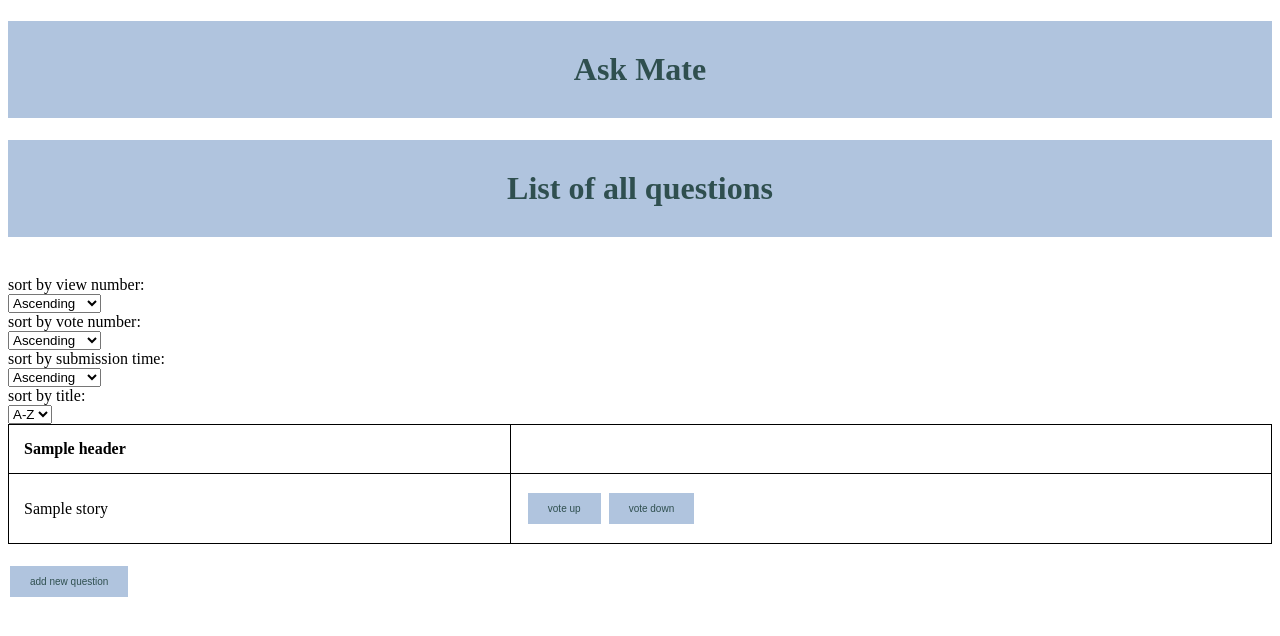
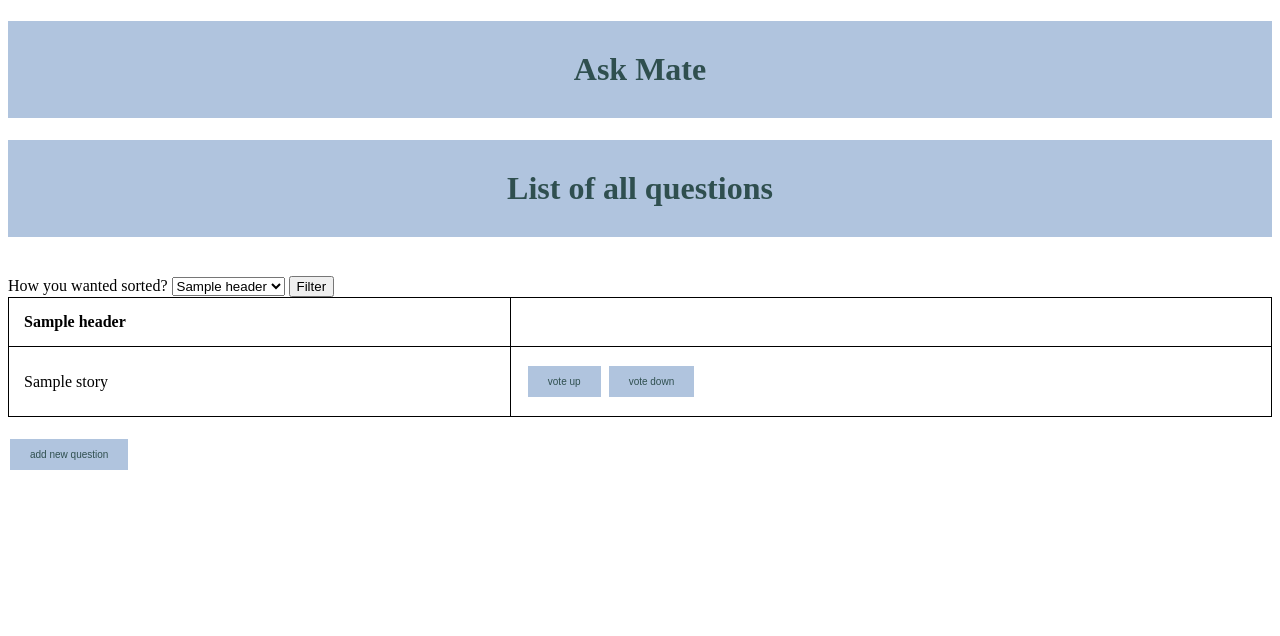
Before and after one commit to jzakrzewska/Ask_Mate_Codecool, a Flask app: template templates/list_questions.html in a window 1280 px wide. Shown: the top 636 px of the page. Run offline with Flask 2, Linux system fonts and the light colour scheme; the template is opened without the code that fills it: most values are stand-ins (such as "Sample title", 1, 10 or a date in 2020); some libraries are stand-ins or nearby versions.

Commit message:
SORTOWANIE DONE

```diff
--- a/app.py
+++ b/app.py
@@ -15,7 +15,7 @@ UPLOAD_FOLDER = os.path.join(APP_ROOT, TARGET_FOLDER)
 app.config['UPLOAD_FOLDER'] = UPLOAD_FOLDER
 app.config["UPLOAD_EXTENSIONS"] = ['.jpg', '.png', '.gif']
 
-
+sort_options = ["id", "submission_time", "view_number", "vote_number", "title", "message",]
 
 
 
@@ -23,7 +23,12 @@ app.config["UPLOAD_EXTENSIONS"] = ['.jpg', '.png', '.gif']
 @app.route("/")
 def list_questions():
     dictionary_keys = ["id", "submission_time", "view_number", "vote_number", "title", "message", "image"]
-    question_detail = data_manager.list_questions()
+    order_option = request.args.get("sort_list")
+    if order_option:
+        question_detail = data_manager.list_questions_sorted(order_option)
+    else:
+        question_detail = data_manager.list_questions()
+
     return render_template("list_questions.html", headers=dictionary_keys, stories=question_detail)
 
 
--- a/data_manager.py
+++ b/data_manager.py
@@ -1,4 +1,5 @@
 from psycopg2 import sql
+from psycopg2._psycopg import cursor
 from psycopg2.extras import RealDictCursor
 
 import connection
@@ -14,6 +15,29 @@ def list_questions(cursor: RealDictCursor) -> list:
 
     cursor.execute(query)
     return cursor.fetchall()
+
+@connection.connection_handler
+def list_questions_sorted(cursor: RealDictCursor, order_option):
+    query = sql.SQL("""
+            SELECT *
+            FROM question
+            ORDER BY  {}
+            """).format(sql.Identifier(order_option))
+
+    cursor.execute(query, {'order_option': order_option})
+    return cursor.fetchall()
+
+
+@connection.connection_handler
+def list_questions_sorted_votes(cursor: RealDictCursor):
+    query = """
+            SELECT *
+            FROM question
+            ORDER BY vote_number
+            """
+    cursor.execute(query)
+    return cursor.fetchall()
+
 
 
 @connection.connection_handler
@@ -130,7 +154,9 @@ def vote_down_question(cursor: RealDictCursor, id):
     return cursor.execute("UPDATE question SET vote_number = vote_number - 1 WHERE id = %s",(id,))
 
 
+def sort_by_title():
 
+    return cursor.execute("SELECT * FROM question")
 
 dictionary_keys_in_memory_question = ["id","submission_time","view_number","vote_number","title","message","image"]
 dictionary_keys_in_memory_answer = ['id', 'submission_time', 'vote_number', 'question_id', 'message', 'image']
--- a/templates/list_questions.html
+++ b/templates/list_questions.html
@@ -48,31 +48,40 @@
 </head>
 <body>
 <h1 id="AskMateHeader">Ask Mate<br></h1><h1 id= "AskMateHeader" >List of all questions</h1><br>
+<form>
+    <label for="sort_list">How you wanted sorted?</label>
+    <select name="sort_list" id="sort_list">
+        {% for header in headers %}
+            <option value="{{ header }}" {% if selected_header==header %}selected{% endif %}>{{ header }}</option>
+        {% endfor %}
+    </select>
+        <button type="submit">Filter</button>
+<form/>
 
-        <label for="view_number">sort by view number:</label><br>
-            <select name="view_number" id="view_number">
-                <option value="Ascending" selected>Ascending</option>
-                <option value="Descending">Descending</option>
-            </select><br>
-
-        <label for="vote_number">sort by vote number:</label><br>
-            <select name="vote_number" id="vote_number">
-                <option value="Ascending" selected>Ascending</option>
-                <option value="Descending">Descending</option>
-            </select><br>
-
-
-        <label for="submission_time">sort by submission time:</label><br>
-            <select name="submission_time" id="submission_time">
-                <option value="Ascending" selected>Ascending</option>
-                <option value="Descending">Descending</option>
-            </select><br>
-
-        <label for="title">sort by title:</label><br>
-            <select name="title" id="title">
-                <option value="Ascending" selected>A-Z</option>
-                <option value="Descending">Z-A</option>
-            </select><br>
+{#        <label for="view_number">sort by view number:</label><br>#}
+{#            <select name="view_number" id="view_number">#}
+{#                <option value="Ascending" selected>Ascending</option>#}
+{#                <option value="Descending">Descending</option>#}
+{#            </select><br>#}
+{##}
+{#        <label for="vote_number">sort by vote number:</label><br>#}
+{#            <select name="vote_number" id="vote_number">#}
+{#                <option value="Ascending" selected>Ascending</option>#}
+{#                <option value="Descending">Descending</option>#}
+{#            </select><br>#}
+{##}
+{##}
+{#        <label for="submission_time">sort by submission time:</label><br>#}
+{#            <select name="submission_time" id="submission_time">#}
+{#                <option value="Ascending" selected>Ascending</option>#}
+{#                <option value="Descending">Descending</option>#}
+{#            </select><br>#}
+{##}
+{#        <label for="title">sort by title:</label><br>#}
+{#            <select name="title" id="title">#}
+{#                <option value="Ascending" selected>A-Z</option>#}
+{#                <option value="Descending">Z-A</option>#}
+{#            </select><br>#}
 
     <table style="width:100%">
 
```
